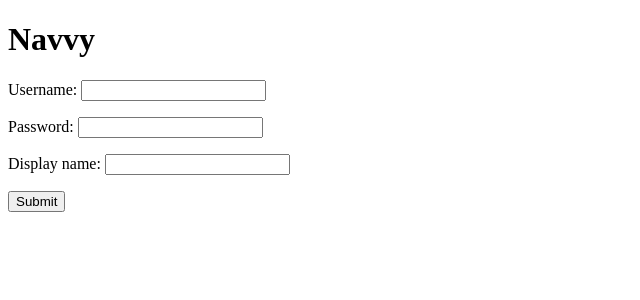
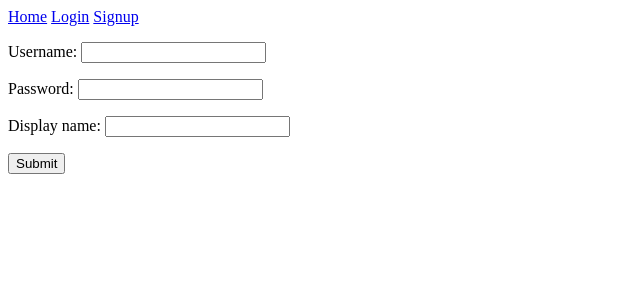
Before and after one commit to olsonjohn/coffee-comic-capstone, a Django app: page /signup/ in a window 1280 px wide. Shown: the top 300 px of the page, without its empty margins (0-640 px from the left). Run offline with Django 3.2, Linux system fonts and the light colour scheme.

Commit message:
created a few links for the nav bar template

```diff
--- a/templates/nav.html
+++ b/templates/nav.html
@@ -1 +1,9 @@
-<h1>Navvy</h1>
+<div>
+    <a href = "{% url 'home' %}">Home</a>
+    {% if request.user.is_authenticated%}
+    <a href = "{% url 'logout'%}">Logout</a>
+    {% else %}
+    <a href = "{% url 'login'%}">Login</a>
+    <a href = "{% url 'signup'%}">Signup</a>
+    {% endif %}
+</div>
```
Also changed, not shown: db.sqlite3.
